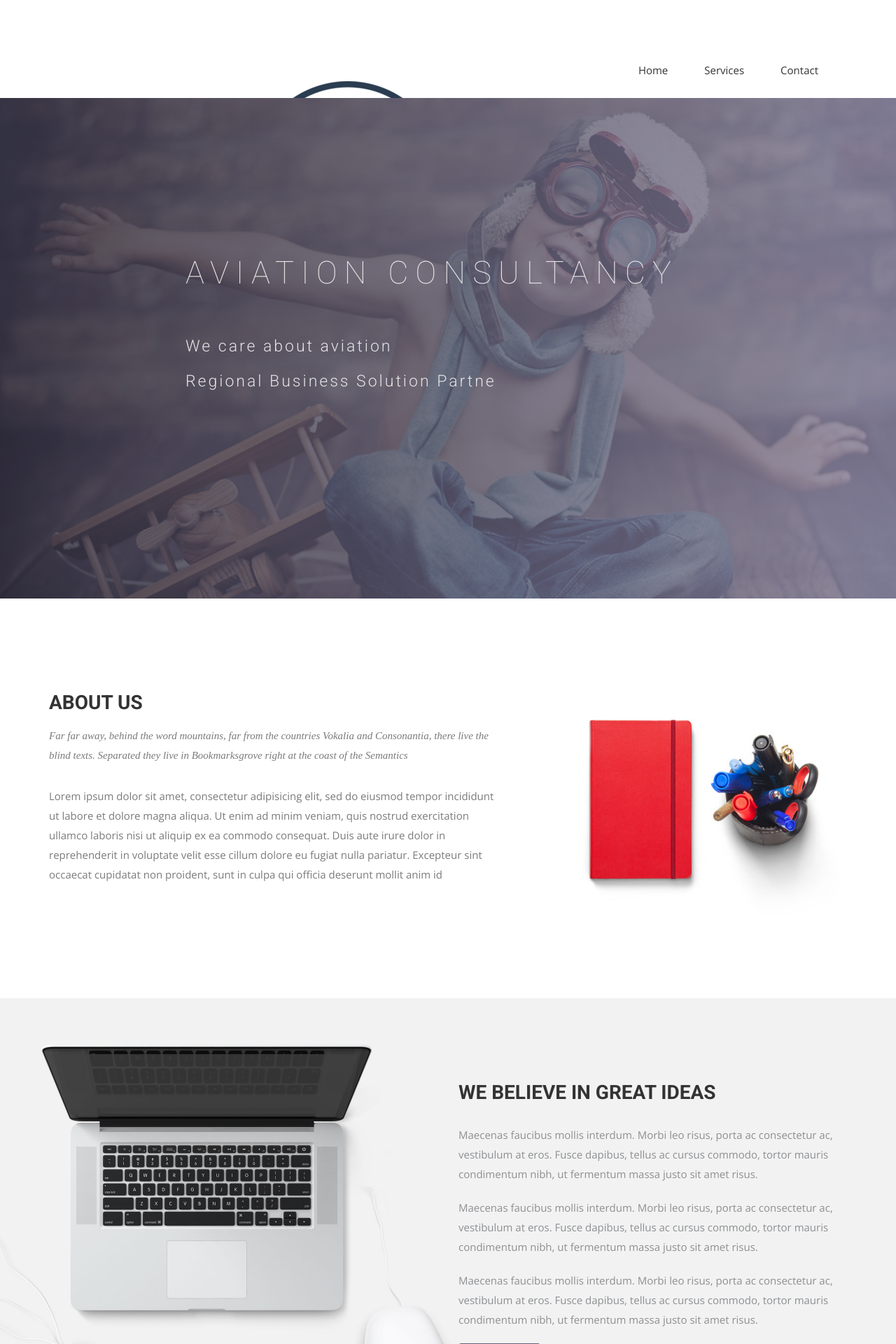
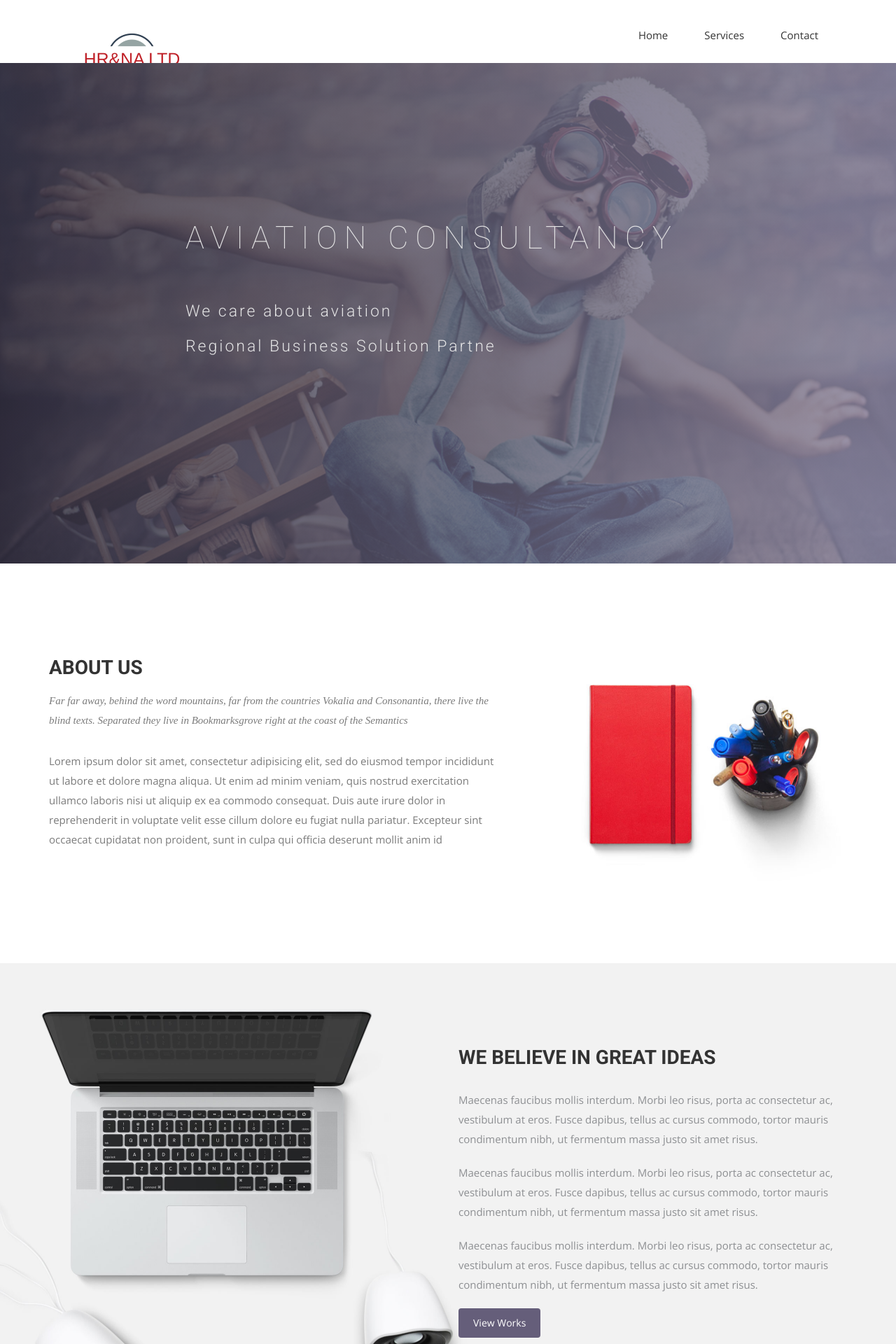
Before and after one commit to hrnaltd/hrnaltd.github.io, a Jekyll site: the page built from index.html, in a window 1280 px wide. Shown: the top 1920 px of the page at 70% size. Built offline with Jekyll 4.4.1, drawn with Linux system fonts in a browser that asks for light colours; nearby versions of some CDN libraries; some web fonts are replaced.

Commit message:
Update header.html
resized

```diff
--- a/_includes/header.html
+++ b/_includes/header.html
@@ -15,7 +15,7 @@
             <span class="icon-bar"></span>
             </button>
             <a class="navbar-brand" href="index.html">
-              <img src="{{ site.baseurl }}/img/FacebookCover.png" alt="Logo">
+              <img src="{{ site.baseurl }}/img/hrnalogo.png" alt="Logo">
             </a>
           </div>
             <!-- Collect the nav links, forms, and other content for toggling -->
```
